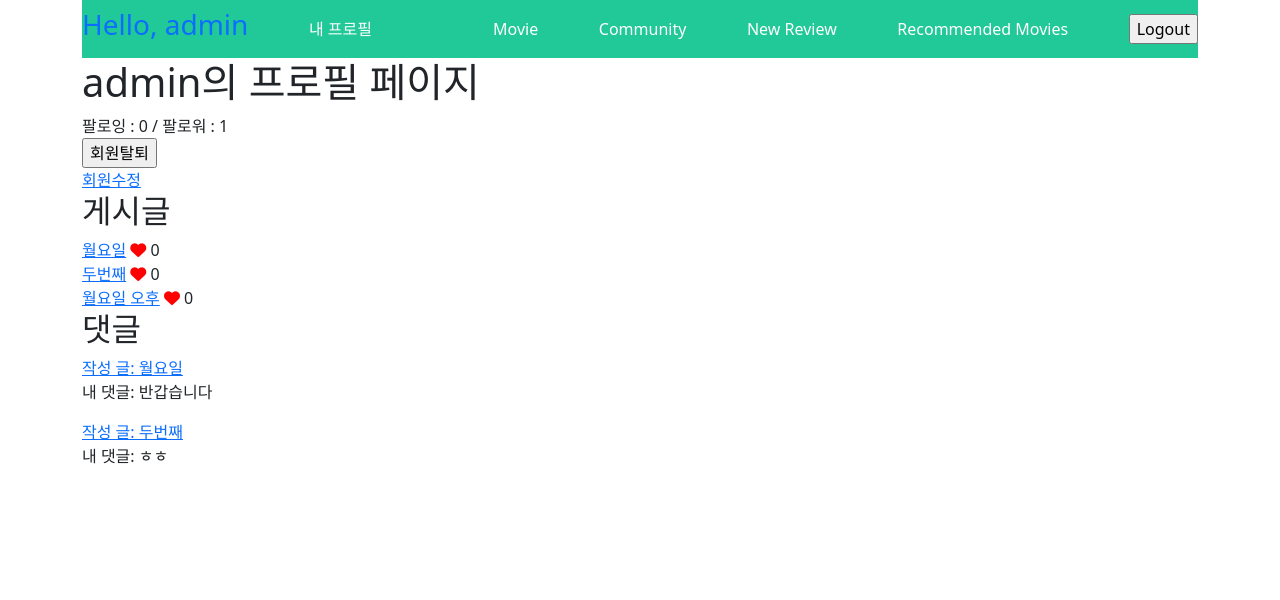
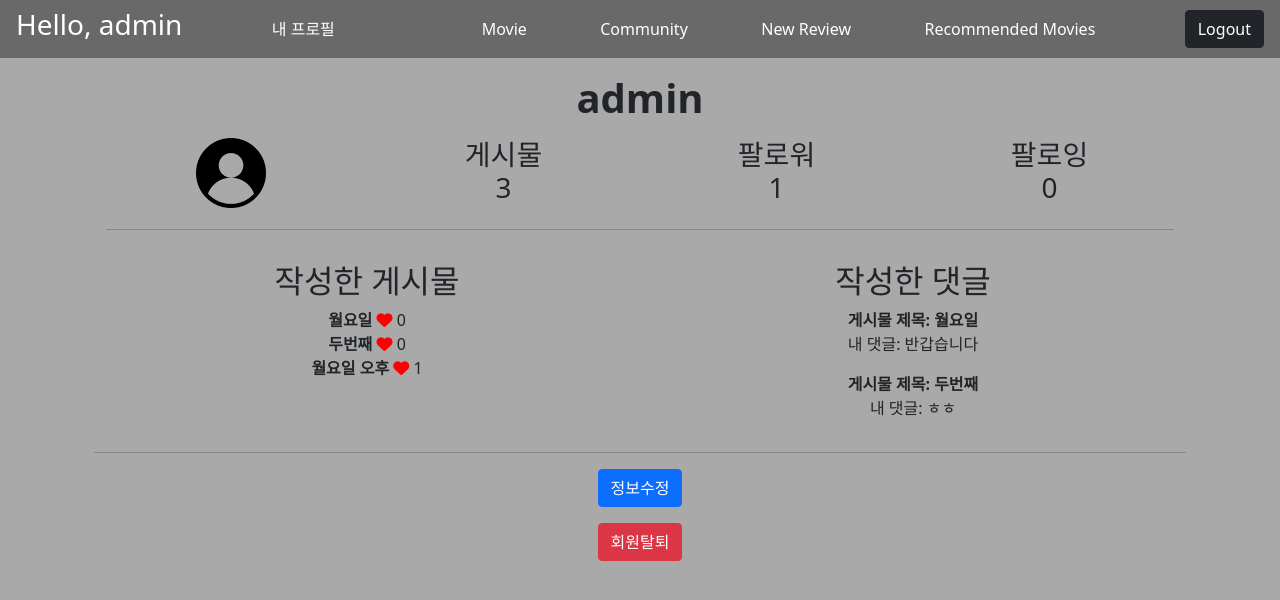
Before and after one commit to dannyp0930/ssaflix, a Django app: page /accounts/admin/ in a window 1280 px wide. Shown: the top 600 px of the page. Run offline with Django 3.2, Linux system fonts and the light colour scheme; a user stored in the database is signed in; data comes from the database, SQL or seed files in the repository; both versions use the stored data as it was after the commit; some libraries are stand-ins or nearby versions.

Commit message:
profile style

```diff
--- a/accounts/templates/accounts/profile.html
+++ b/accounts/templates/accounts/profile.html
@@ -1,11 +1,23 @@
 {% extends 'base.html' %}
+{% load static %}
+{% load bootstrap4 %}
+{% block content %}
 
-{% block content %}
-  <h1>{{ person.username }}의 프로필 페이지</h1>
+<div class="container justify-content-center" style="text-align: center">
+  <h1 class="mt-3 mb-3 fw-bold">{{ person.username }}</h1>
+  <div class="container">
+    <div class="row">
+      <div class="col-md-3">
+        <img style="width: 70px; height: 70px;" src="{% static 'images/user.png' %}" alt="googleimg">
+      </div>
+      <div class="col-md-3">
+        <h3>게시물 <br> {{ person.review_set.all|length}}</h3>
+      </div>
+      <div class="col-md-3">
         {% with followings=person.followings.all followers=person.followers.all %}
         <div id="is-same" data-person-id="{{ person.pk }}" data-user-id="{{ user.pk }}">
           <div id="follow-cnt">
-        팔로잉 : {{ followings|length }} / 팔로워 : {{ followers|length }}
+            <h3>팔로워 <br> {{ followers|length }} </h3>
           </div>
         {% if request.user != person %}
         <div>
@@ -18,32 +30,72 @@
               {% endif %}
           </form>
         </div>
+        {% endif %}
+        </div>
+         {% endwith %}
+      </div>
+      <div class="col-md-3">
+        {% with followings=person.followings.all followers=person.followers.all %}
+        <div id="is-same" data-person-id="{{ person.pk }}" data-user-id="{{ user.pk }}">
+         <div id="follow-cnt">
+            <h3> 팔로잉 <br> {{ followings|length }} </h3>
+          </div>
+        {% if request.user != person %}
+        <div>
+          <form id="follow-form">
+              {% csrf_token %}
+              {% if request.user in followers %}
+              <button id="followBtn" class="btn btn-secondary"><i id="followIcon" class="fas fa-users-slash"></i></button>
               {% else %}
-        <div>
-          <form action="{% url 'accounts:delete' %}" method="POST">
-            {% csrf_token %}
-            <input type="submit" value="회원탈퇴">
+                <button id="followBtn" class="btn btn-primary"><i id="followIcon" class="fas fa-user-friends"></i></button>
+              {% endif %}
           </form>
-          <a href="{% url 'accounts:update' %}">회원수정</a>
         </div>
         {% endif %}
         </div>
          {% endwith %}
-  <h2>게시글</h2>
+      </div>
+    </div>
+    <hr>
+  </div>
+  <div class="container">
+    <div class="row">
+      <div class="col-md-6">
+        <h2 class="mt-3">작성한 게시물</h2>
         {% for review in person.review_set.all %}
         <div>
-      <a href="{% url 'community:detail' review.pk %}">{{ review.title }}</a>
+          <a class="text-decoration-none link-dark fw-bold" href="{% url 'community:detail' review.pk %}">{{ review.title }}</a>
           <i class="fas fa-heart" style="color:red"></i>
-      {{ reviw.like_users.all | length}}
+          {{ review.like_users.all | length}}
         </div>
         {% endfor %}
-  <h2>댓글</h2>
+      </div>
+      <div class="col-md-6">
+        <h2 class="mt-3">작성한 댓글</h2>
         {% for comment in person.comment_set.all %}
         <div>
-      <a href="{% url 'community:detail' comment.review.pk %}">작성 글: {{ comment.review.title }}</a>
+          <a class="text-decoration-none link-dark fw-bold"  href="{% url 'community:detail' comment.review.pk %}">게시물 제목: {{ comment.review.title }}</a>
           <p>내 댓글: {{ comment.content }}</p>
         </div>
         {% endfor %}
+      </div>
+    </div>
+  </div>
+  <hr>
+  {% if request.user == person %}
+    <div>
+      <a class="btn btn-primary" href="{% url 'accounts:update' %}">정보수정</a>
+      <form class="mt-3" action="{% url 'accounts:delete' %}" method="POST">
+        {% csrf_token %}
+        <input class="btn btn-danger" type="submit" value="회원탈퇴">
+      </form>
+    </div>
+  {% endif %}
+</div>
+
+
+
+
 
   <script>
     const csrftoken = document.querySelector('[name=csrfmiddlewaretoken]').value
--- a/community/templates/community/create.html
+++ b/community/templates/community/create.html
@@ -6,7 +6,8 @@
   <form action="" method="POST">
     {% csrf_token %}
     {% bootstrap_form form %}
-    <input type="submit">
+    <br>
+    <input class="btn btn-dark" type="submit" value="글 작성">
   </form>
   <hr>
 {% endblock %}
--- a/community/templates/community/update.html
+++ b/community/templates/community/update.html
@@ -6,7 +6,8 @@
   <form action="" method="POST">
     {% csrf_token %}
     {% bootstrap_form form %}
-    <input type="submit">
+    <br>
+    <input class="btn btn-dark" type="submit" value="글 수정">
   </form>
   <hr>
 {% endblock %}
--- a/finalpjt/settings.py
+++ b/finalpjt/settings.py
@@ -35,6 +35,7 @@ INSTALLED_APPS = [
     'community',
     'movies',
     'bootstrap4',
+    'django_seed',
 
     'allauth',
     'allauth.account',
--- a/movies/views.py
+++ b/movies/views.py
@@ -3,7 +3,6 @@ from django.views.decorators.http import require_POST, require_safe
 from django.contrib.auth.decorators import login_required
 from .models import Movie, Rank
 from .forms import RankForm
-
 
 @require_safe
 def index(request):
@@ -59,6 +58,7 @@ def delete_rank(request, movie_pk, rank_pk):
 
 import pandas as pd
 import numpy as np
+from django.db.models import Q
 
 # 유저간 유사도 구하기 : 피어슨 상관계수
 def pearson(s1, s2):
@@ -70,7 +70,8 @@ def pearson(s1, s2):
 @login_required
 @require_safe
 def recommended(request):
-    if Rank.objects.all():
+    print(Rank.objects.filter(user_id=request.user.id))
+    if Rank.objects.filter(user_id=request.user.id) and Rank.objects.filter(~Q(user_id=request.user.id)):
         # 유저의 평점 데이터 불러오기
         ranks = pd.DataFrame(data=Rank.objects.all().values('user', 'movie', 'rank'))
         ranks = ranks.rename(columns={'user':"userId", 'movie':"movieId"})
--- a/templates/base.html
+++ b/templates/base.html
@@ -9,25 +9,27 @@
   <script src="https://unpkg.com/axios/dist/axios.min.js"></script>
   <script src="https://kit.fontawesome.com/249a90cc04.js" crossorigin="anonymous"></script>
 </head>
-<body>
-  <div class="container">
-    <nav class="navbar" style="background-color: #20c997;">
+    <nav class="navbar" style="background-color: #696969;">
       {% if user.is_authenticated %}
-      <h3 class="text-primary">Hello, {{ user.username }}</h3>
+      <h3 class="mx-3 text-white">Hello, {{ user.username }}</h3>
       <a class="text-decoration-none text-white" href="{% url 'accounts:profile' user %}">내 프로필<a>
       <a class="text-decoration-none text-white" href="{% url 'movies:index'%}">Movie</a>
       <a class="text-decoration-none text-white" href="{% url 'community:index'%}">Community</a>
       <a class="text-decoration-none text-white" href="{% url 'community:create'%}">New Review</a>
       <a class="text-decoration-none text-white" href="{% url 'movies:recommended' %}">Recommended Movies</a>
-      <form action="{% url 'accounts:logout' %}" method="POST">
+      <form class="mx-3" action="{% url 'accounts:logout' %}" method="POST">
         {% csrf_token %}
-        <input type="submit" value="Logout">
+        <input class="btn btn-dark" type="submit" value="Logout">
       </form>
       {% else %}
       <a class="text-decoration-none text-white" href="{% url 'accounts:signup' %}">Signup</a>
       <a class="text-decoration-none text-white" href="{% url 'accounts:login' %}">Login</a>
       {% endif %}
     </nav>
+
+<body style="background-color: #a9a9a9;">
+  <div class="container">
+
     {% block content %}
     {% endblock content %}
   </div>
```
Also changed, not shown: accounts/templates/accounts/change_password.html (+5 -4 lines), accounts/templates/accounts/update.html (+4 -3 lines), community/templates/community/detail.html (+6 -2 lines), db.sqlite3, static/images/user.png (added). Lines whose indentation alone changed are shown as unchanged.
